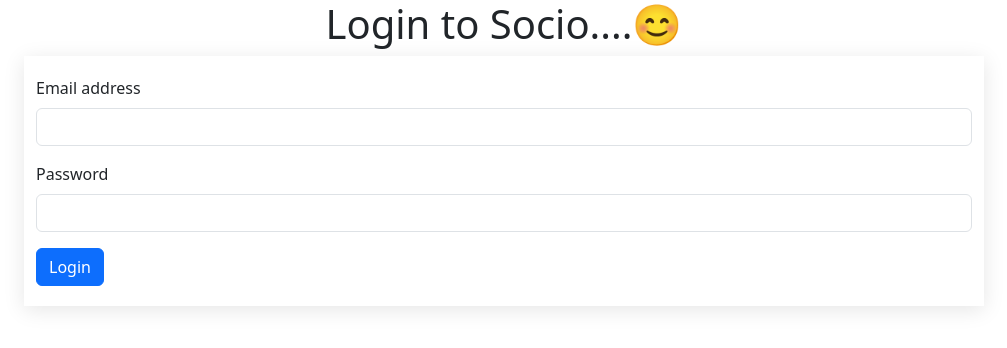
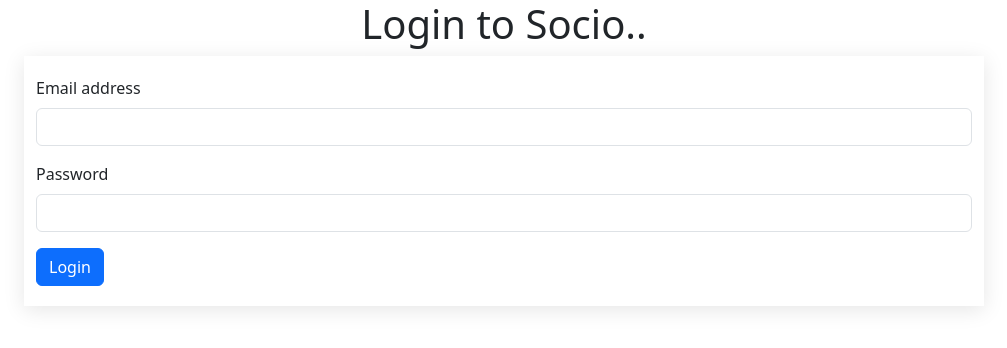
Before and after one commit to sangamesh-Lingshetty/Authentication_Project, a React (Create React App) app in the folder frontend/: page /login in a window 1280 px wide. Shown: the top 348 px of the page, without its empty margins (136-1143 px from the left). Built offline with nearby package versions, Linux system fonts and the light colour scheme.

Commit message:
Update Login.js

```diff
--- a/frontend/src/Components/Login.js
+++ b/frontend/src/Components/Login.js
@@ -65,7 +65,7 @@
   }
   return (
     <>
-      <h1 style={{ textAlign: "center" }}>Login to Socio....😊</h1>
+      <h1 style={{ textAlign: "center" }}>Login to Socio..</h1>
       <form onSubmit={handleLoginSubmit}>
         <div className="container" style={{ width: "75%" }}>
           <div class="mb-3">
```
